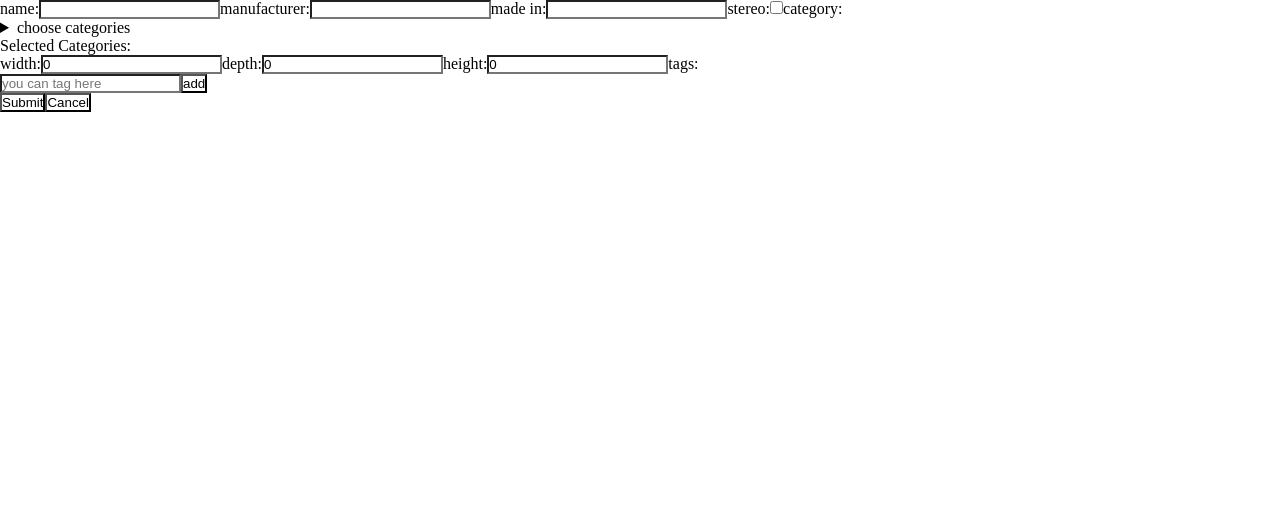
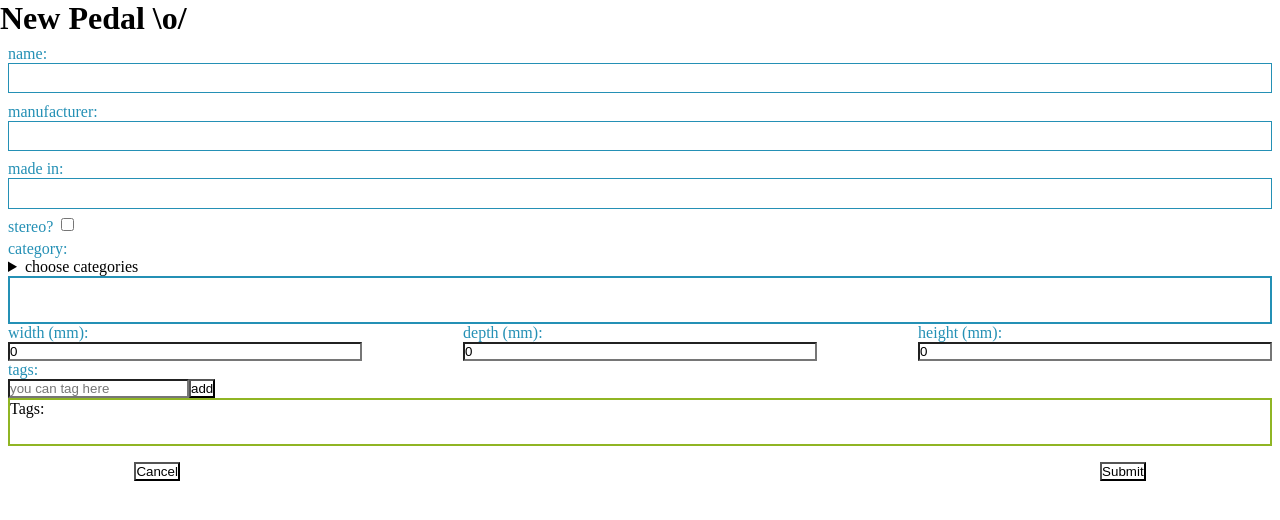
Before and after one commit to JonasDaJones/capstone-project, a Next.js app: page /new-pedal in a window 1280 px wide. Shown: the top 520 px of the page. Built offline with nearby package versions, Linux system fonts and the light colour scheme.

Commit message:
raw style form

```diff
--- a/components/form-category-input/category-input.styled.js
+++ b/components/form-category-input/category-input.styled.js
@@ -0,0 +1,10 @@
+import styled from "styled-components";
+export const StyledCategoryView = styled.div`
+  width: 100%;
+  height: 3em;
+  border: 2px solid #2490b5;
+  > * {
+    color: whitesmoke;
+    font-weight: bold;
+  }
+`;
--- a/components/form-category-input/index.js
+++ b/components/form-category-input/index.js
@@ -1,4 +1,5 @@
 import { useState } from "react";
+import { StyledCategoryView } from "./category-input.styled";
 export default function CategoryInput({ FxCategories }) {
   const [selectedCategories, setSelectedCategories] = useState([]);
 
@@ -29,7 +30,7 @@ export default function CategoryInput({ FxCategories }) {
           </label>
         ))}
       </details>
-      <div>Selected Categories: {selectedCategories.join(", ")}</div>
+      <StyledCategoryView>{selectedCategories.join(", ")}</StyledCategoryView>
     </div>
   );
 }
--- a/components/form-tag-input/index.js
+++ b/components/form-tag-input/index.js
@@ -1,14 +1,17 @@
 import React, { useState } from "react";
+import { StyledTagView } from "./tag-input.styled";
 
 const TagInput = ({ onSaveTag }) => {
   const [tagInput, setTagInput] = useState("");
+  const [addedTags, setAddedTags] = useState([]);
   const handleTagInputChange = (event) => {
     setTagInput(event.target.value);
   };
   const handleAddTag = (event) => {
     event.preventDefault();
-    if (tag.input.trim() !== "") {
+    if (tagInput.trim() !== "") {
       onSaveTag(tagInput.trim());
+      setAddedTags((prevTags) => [...prevTags, tagInput.trim()]);
       setTagInput("");
     }
   };
@@ -22,6 +25,7 @@ const TagInput = ({ onSaveTag }) => {
         placeholder="you can tag here"
       />
       <button onClick={handleAddTag}>add</button>
+      <StyledTagView>Tags: {addedTags.join(", ")}</StyledTagView>
     </div>
   );
 };
--- a/components/form-tag-input/tag-input.styled.js
+++ b/components/form-tag-input/tag-input.styled.js
@@ -1,6 +1,11 @@
-/* import styled from "styled-components";
+import styled from "styled-components";
 
-const StyledTags = styled.div`
+export const StyledTagView = styled.div`
+  height: 3em;
+  border: 2px solid #90b524;
+`;
+
+/* const StyledTags = styled.div`
   border: 2px solid #540b0e;
   border-radius: 0.5em;
   display: flex;
--- a/components/new-pedal-form/index.js
+++ b/components/new-pedal-form/index.js
@@ -3,6 +3,17 @@ import TagInput from "../form-tag-input";
 import CategoryInput from "../form-category-input";
 import { FxCategories } from "../../lib/fx-categories";
 import { v4 as uuidv4 } from "uuid";
+import {
+  StyledButtonContainer,
+  StyledDimension,
+  StyledDimensionInput,
+  StyledDimensionsWrapper,
+  StyledFormContainer,
+  StyledInput,
+  StyledLabel,
+  StyledStereoWrapper,
+} from "./new-pedal-form.styled";
+import { StyledDimensions } from "../pedal-details-specs/pedal-details-specs.styled";
 
 export default function NewPedalForm() {
   const [name, setName] = useState("");
@@ -58,9 +69,9 @@ export default function NewPedalForm() {
   };
 
   return (
-    <form onSubmit={handleSubmit}>
-      <label htmlFor="name">name:</label>
-      <input
+    <StyledFormContainer onSubmit={handleSubmit}>
+      <StyledLabel htmlFor="name">name:</StyledLabel>
+      <StyledInput
         type="text"
         id="name"
         value={name}
@@ -68,8 +79,8 @@ export default function NewPedalForm() {
         required
       />
 
-      <label htmlFor="manufacturer">manufacturer:</label>
-      <input
+      <StyledLabel htmlFor="manufacturer">manufacturer:</StyledLabel>
+      <StyledInput
         type="text"
         id="manufacturer"
         value={manufacturer}
@@ -77,28 +88,31 @@ export default function NewPedalForm() {
         required
       />
 
-      <label htmlFor="madeIn">made in:</label>
-      <input
+      <StyledLabel htmlFor="madeIn">made in:</StyledLabel>
+      <StyledInput
         type="text"
         id="madeIn"
         value={madeIn}
         onChange={(event) => setMadeIn(event.target.value)}
         required
       />
-      <label htmlFor="stereo">stereo:</label>
-      <input
+      <StyledStereoWrapper>
+        <StyledLabel htmlFor="stereo">stereo?</StyledLabel>
+        <StyledInput
           type="checkbox"
           id="stereo"
           checked={stereo}
           onChange={(event) => setStereo(event.target.checked)}
         />
-      <label htmlFor="category">category:</label>
+      </StyledStereoWrapper>
+      <StyledLabel htmlFor="category">category:</StyledLabel>
       <CategoryInput
         FxCategories={FxCategories}
         onSelectCategory={handleCategorySelect}
       />
-
-      <label htmlFor="width">width:</label>
+      <StyledDimensionsWrapper>
+        <StyledDimension>
+          <StyledLabel htmlFor="width">width (mm):</StyledLabel>
           <input
             type="number"
             id="width"
@@ -106,8 +120,9 @@ export default function NewPedalForm() {
             onChange={(event) => setWidth(Number(event.target.value))}
             required
           />
-
-      <label htmlFor="depth">depth:</label>
+        </StyledDimension>
+        <StyledDimension>
+          <StyledLabel htmlFor="depth">depth (mm):</StyledLabel>
           <input
             type="number"
             id="depth"
@@ -115,8 +130,9 @@ export default function NewPedalForm() {
             onChange={(event) => setDepth(Number(event.target.value))}
             required
           />
-
-      <label htmlFor="height">height:</label>
+        </StyledDimension>
+        <StyledDimension>
+          <StyledLabel htmlFor="height">height (mm):</StyledLabel>
           <input
             type="number"
             id="height"
@@ -124,13 +140,17 @@ export default function NewPedalForm() {
             onChange={(event) => setHeight(Number(event.target.value))}
             required
           />
-      <label htmlFor="tags">tags:</label>
+        </StyledDimension>
+      </StyledDimensionsWrapper>
+
+      <StyledLabel htmlFor="tags">tags:</StyledLabel>
       <TagInput onSaveTag={handleTagSave} />
-
-      <button type="submit">Submit</button>
+      <StyledButtonContainer>
         <button type="button" onClick={handleCancel}>
           Cancel
         </button>
-    </form>
+        <button type="submit">Submit</button>
+      </StyledButtonContainer>
+    </StyledFormContainer>
   );
 }
--- a/components/new-pedal-form/new-pedal-form.styled.js
+++ b/components/new-pedal-form/new-pedal-form.styled.js
@@ -4,17 +4,19 @@ export const StyledFormContainer = styled.form`
   display: flex;
   flex-direction: column;
   padding: 0.5em;
-  align-content: center;
-  align-items: center;
+  align-content: left;
+  align-items: left;
 `;
 
 export const StyledLabel = styled.label`
   color: #2490b5;
+  margin-right: 0.5em;
 `;
 
 export const StyledInput = styled.input`
   padding: 0.5em;
   border: solid 1px #2490b5;
+  margin-bottom: 0.7em;
 `;
 
 export const StyledSelect = styled.select`
@@ -22,9 +24,25 @@ export const StyledSelect = styled.select`
   border: solid 1px #2490b5;
 `;
 export const StyledButtonContainer = styled.ul`
+  margin: 1em auto;
+  width: 80%;
   list-style: none;
   display: flex;
   flex-direction: row;
   flex-wrap: nowrap;
   justify-content: space-between;
 `;
+export const StyledStereoWrapper = styled.div`
+  display: flex;
+`;
+
+export const StyledDimensionsWrapper = styled.div`
+  display: flex;
+  justify-content: space-between;
+`;
+
+export const StyledDimension = styled.div`
+  display: flex;
+  flex-direction: column;
+  width: 28%;
+`;
--- a/pages/new-pedal.js
+++ b/pages/new-pedal.js
@@ -3,11 +3,9 @@ import NewPedalForm from "../components/new-pedal-form";
 
 export default function AddPedal() {
   return (
-    (<header>New Pedal \o/</header>),
-    (
-      <main>
-        <NewPedalForm />
-      </main>
-    )
+    <>
+      <h1>New Pedal \o/</h1>
+      <NewPedalForm />
+    </>
   );
 }
```
Lines whose indentation alone changed are shown as unchanged.
